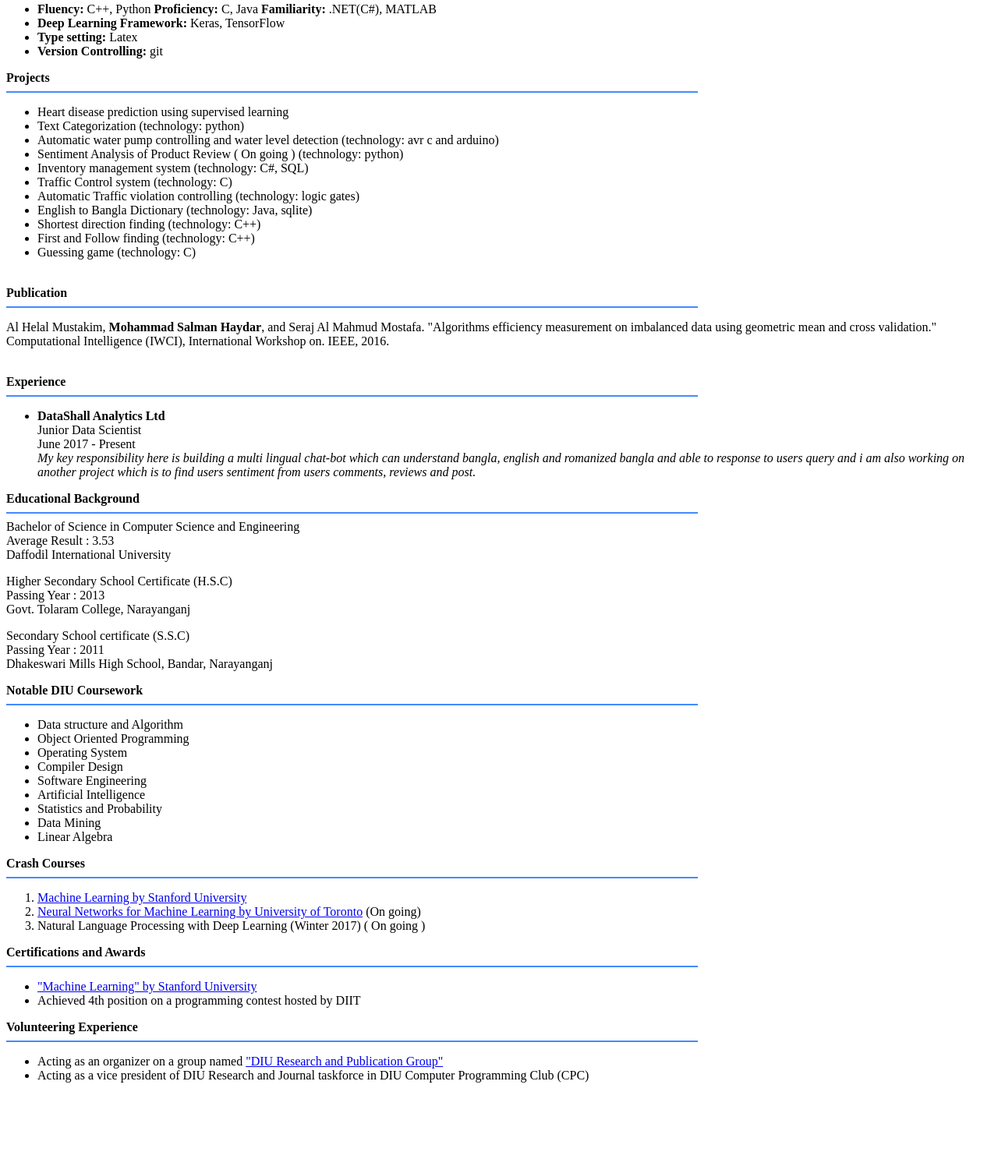
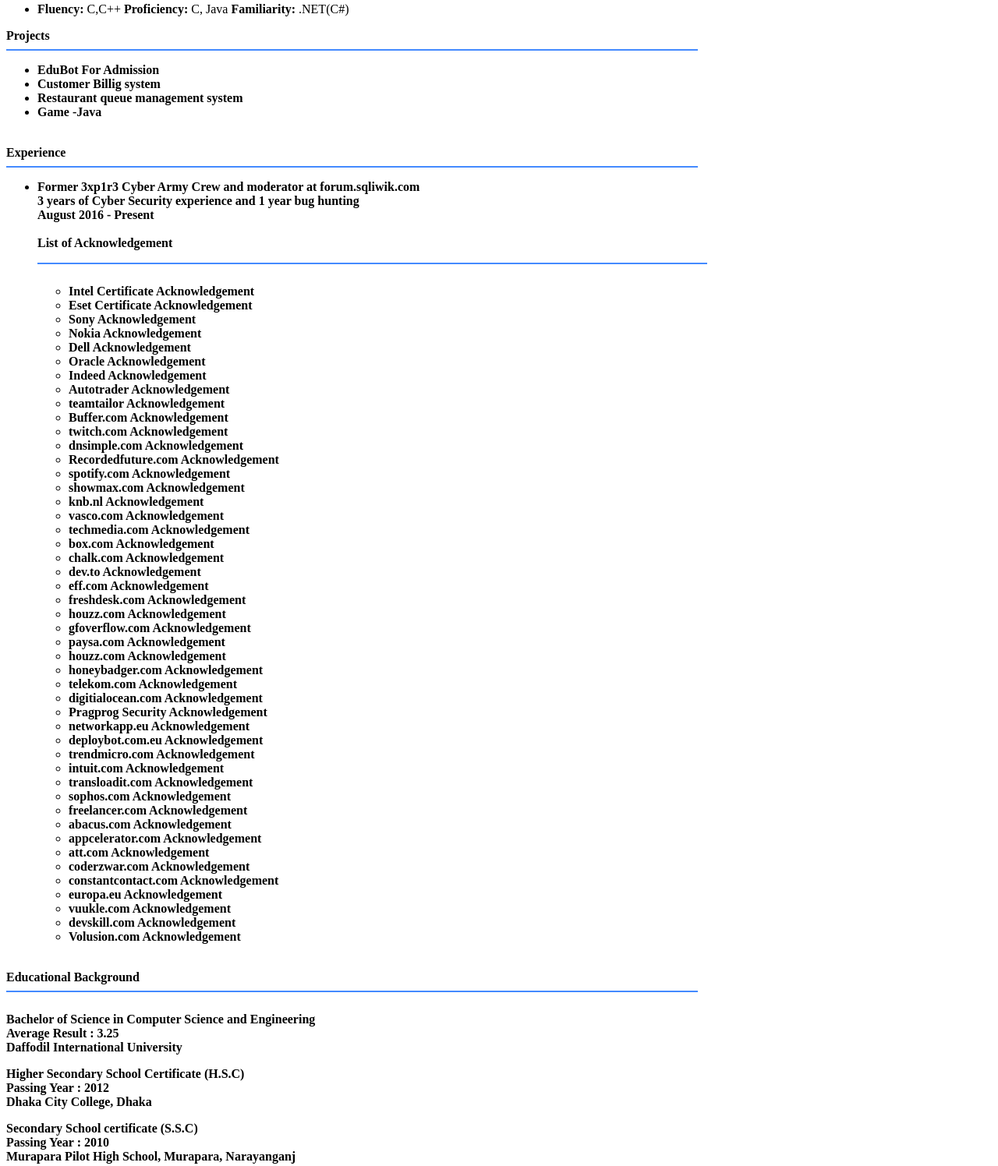
Before and after one commit to dipuhasan/dipuhasan, a plain HTML site: page index.html in a window 1280 px wide. Shown: the part 532-2028 px from the top of the page at 78% size. Before the commit the page ends 1937 px from the top, so only its background shows below. Drawn offline with Linux system fonts and the light colour scheme.

Commit message:
Update index.html

```diff
--- a/index.html
+++ b/index.html
@@ -35,12 +35,14 @@
 
 	</head>
 	<body>
-		<h4>Computer Science and Engineering graduate seeking employment in security research software firm<br></h4>
-		<p id="sum">Personable	and astute student with	proven time-management and	collaborative	skills developed through
-	programming contest and volunteer engagements.	Highly articulate	individual,	confident working	with	diverse
-cultures	and situations	in	which	cultural	awareness and appreciation	are integral. Strong	academic	 background, maintaining
-above-average results.Knowledgeable and keen	graduate	with	Computer Science and Engineering	and some	practical experience.
-Seeking opportunity	to	start	a	professional career	with the long-term aim of working as a part of security team.		<br></p>
+		<h4>Computer Science and Engineering graduate seeking employment in security research firm<br></h4>
+		<p id="sum">Novice at security research and bug hunting field.
+I joined bug hunting last year. Before start hunting I was 3xp1r3 Cyber Army crew member.
+And also moderator at forum.sqliwiki.com.
+I love sql injection and bypass hard sql challenges.It almost 3 years I was in cyber security field . Now I'm spending my time in bug hunting and learn security flaws.
+
+I got acknowledgement from differrent companies for reporting security issues. Like,
+Sony, Dell, Nokia, buffer, Oracle, indeed, bitdefender, spotify, box, eset, intel and more. 		<br></p>
 
 		<b>Key Skills</b>
 		<hr width="70%" color="#448AFF" align="left">
@@ -70,58 +72,113 @@ Seeking opportunity	to	start	a	professional career	with the long-term aim of wor
   </div>
 <hr width="70%" color="#448AFF" align="left">
 		<p><b>Technology</b>
-<br><ul><b><li>Fluency:</b> C++, Python <b>Proficiency:</b> C, Java <b>Familiarity: </b>  .NET(C#), MATLAB <br><b><li>Deep Learning Framework:</b> Keras, TensorFlow
-<br><li><b>Type setting:</b> Latex<br><li><b>Version Controlling:</b> git<br></ul></p>
+<br><ul><b><li>Fluency:</b> C,C++ <b>Proficiency:</b> C, Java <b>Familiarity: </b>  .NET(C#) <br><b>
+</ul></p>
 <b>Projects</b>
 <hr width="70%" color ="#448AFF" align="left">
 <div style="width: 100%;">
 		<ul>
-			<li>Heart disease prediction using supervised learning</li>
-<li>Text Categorization (technology: python)</li>
-<li>Automatic water pump controlling and water level detection (technology: avr c and arduino)</li>
-  <li>Sentiment Analysis of Product Review ( On going ) (technology: python)</li>
-  <li>Inventory management system (technology: C#, SQL)</li>
-  <li>Traffic Control system (technology: C)</li>
-  <li>Automatic Traffic violation controlling (technology: logic gates)</li>
-  <li>English to Bangla Dictionary (technology: Java, sqlite)</li>
-  <li>Shortest direction finding (technology: C++)</li>
-  <li>First and Follow finding (technology: C++)</li>
-  <li>Guessing game (technology: C)</li>
+			<li>EduBot For Admission</li>
+<li>Customer Billig system</li>
+<li>Restaurant queue management system</li>
+  <li>Game -Java</li>
 
   </ul>
   </div>
-  <br>
-  <b>Publication</b>
-  <hr width="70%" color ="#448AFF" align="left">
-  <p>Al Helal Mustakim, <b>Mohammad Salman Haydar</b>, and Seraj Al Mahmud Mostafa. "Algorithms efficiency measurement on imbalanced data using geometric mean and cross validation." Computational Intelligence (IWCI), International Workshop on. IEEE, 2016. </p>
+
+
+
 
   <br><b>Experience</b><br>
   <hr width="70%" color ="#448AFF" align="left">
 		<ul>
 		<li>
 		<p>
-		<b>DataShall Analytics Ltd</b><br>
-		Junior Data Scientist<br>
-		June 2017 - Present<br>
-                <i>My key responsibility here is building a multi lingual chat-bot which can understand bangla, english and romanized bangla and able to response to users query and i am also working on another project which is to find users sentiment from users comments, reviews and post.</i>
+		<b>Former 3xp1r3 Cyber Army Crew and moderator at forum.sqliwik.com</b><br>
+		3 years of Cyber Security experience and 1 year bug hunting<br>
+		August 2016 - Present<br></br>
+
+
+<b>List of Acknowledgement</b>
+<hr width="70%" color ="#448AFF" align="left">
+<div style="width: 100%;">
+		<ul>
+		</br>
+			<li>Intel Certificate Acknowledgement </li>
+<li>Eset Certificate Acknowledgement</li>
+<li>Sony  Acknowledgement</li>
+<li>Nokia Acknowledgement</li>
+<li>Dell Acknowledgement</li>
+<li>Oracle Acknowledgement</li>
+<li>Indeed Acknowledgement</li>
+<li>Autotrader Acknowledgement</li>
+<li>teamtailor Acknowledgement</li>
+<li>Buffer.com Acknowledgement</li>
+<li>twitch.com Acknowledgement</li>
+<li>dnsimple.com Acknowledgement</li>
+<li>Recordedfuture.com Acknowledgement</li>
+<li>spotify.com Acknowledgement</li>
+<li>showmax.com Acknowledgement</li>
+<li>knb.nl Acknowledgement</li>
+<li>vasco.com Acknowledgement</li>
+<li>techmedia.com Acknowledgement</li>
+<li>box.com Acknowledgement</li>
+<li>chalk.com Acknowledgement</li>
+<li>dev.to Acknowledgement</li>
+<li>eff.com Acknowledgement</li>
+<li>freshdesk.com Acknowledgement</li>
+<li>houzz.com Acknowledgement</li>
+<li>gfoverflow.com Acknowledgement</li>
+<li>paysa.com Acknowledgement</li>
+<li>houzz.com Acknowledgement</li>
+<li>honeybadger.com Acknowledgement</li>
+<li>telekom.com Acknowledgement</li>
+<li>digitialocean.com Acknowledgement</li>
+<li>Pragprog Security Acknowledgement</li>
+<li>networkapp.eu Acknowledgement</li>
+<li>deploybot.com.eu Acknowledgement</li>
+<li>trendmicro.com Acknowledgement</li>
+<li>intuit.com Acknowledgement</li>
+<li>transloadit.com Acknowledgement</li>
+<li>sophos.com Acknowledgement</li>
+<li>freelancer.com Acknowledgement</li>
+<li>abacus.com Acknowledgement</li>
+<li>appcelerator.com Acknowledgement</li>
+<li>att.com Acknowledgement</li>
+<li>coderzwar.com Acknowledgement</li>
+<li>constantcontact.com Acknowledgement</li>
+<li>europa.eu Acknowledgement</li>
+<li>vuukle.com Acknowledgement</li>
+<li>devskill.com Acknowledgement</li>
+<li>Volusion.com Acknowledgement</li>
+
+
+
+  </ul>
+  </div>
+  </br>
+
+
+
+
 		</p>
 		</li>
 		</ul>
 
   <b>Educational Background</b>
-  <hr width="70%" color ="#448AFF" align="left">
+  <hr width="70%" color ="#448AFF" align="left"></br>
   Bachelor of Science in Computer Science and Engineering <br>
-  Average Result : 3.53 <br>
+  Average Result : 3.25 <br>
   Daffodil International University</p>
   <p>
   	Higher Secondary School Certificate (H.S.C)<br>
-  	Passing Year : 2013<br>
-  	Govt. Tolaram College, Narayanganj<br>
+  	Passing Year : 2012<br>
+  	Dhaka City College, Dhaka<br>
   </p>
   <p>
   	Secondary School certificate (S.S.C)<br>
-  	Passing Year : 2011<br>
-  	Dhakeswari Mills High School, Bandar, Narayanganj<br>
+  	Passing Year : 2010<br>
+  	Murapara Pilot High School, Murapara, Narayanganj<br>
   </p>
   	<b>Notable DIU Coursework</b>
   	<hr width="70%" color ="#448AFF" align="left">
@@ -140,20 +197,13 @@ Seeking opportunity	to	start	a	professional career	with the long-term aim of wor
   </ul>
   </div>
 
-  <b>Crash Courses</b>
-  <hr width="70%" color ="#448AFF" align="left">
-  <div style="width: 100%;">
-		<ol type="1">
-			<li><a href="https://www.coursera.org/learn/machine-learning/home/welcome" >Machine Learning by Stanford University</a></li>
-			<li><a href="https://www.coursera.org/learn/neural-networks/home/welcome" >Neural Networks for Machine Learning by University of Toronto</a> (On going)</li>
-			<li>Natural Language Processing with Deep Learning (Winter 2017) ( On going )</li>
-		</ol>
-		</div>
+
+
 		<b>Certifications and Awards</b>
   <hr width="70%" color ="#448AFF" align="left">
   <div style="width: 100%;">
 		<ul>
-			<li><a href="https://www.coursera.org/account/accomplishments/certificate/QCCX7MG2NNJQ">"Machine Learning" by Stanford University</a></li>
+			<li><a href="https://www.bugcrowd.com">"Got swag, T-shirts, Bounties for security reports" </a></li>
 			<li>Achieved 4th position on a programming contest hosted by DIIT</li>
 		</ul>
 		</div>
@@ -161,10 +211,9 @@ Seeking opportunity	to	start	a	professional career	with the long-term aim of wor
 	<b>Volunteering Experience</b>
   <hr width="70%" color ="#448AFF" align="left">
   <div style="width: 100%;">
-		<ul>
-			<li>Acting as an organizer on a group named <a href="https://www.facebook.com/groups/diuresearch/">"DIU Research and Publication Group"</a></li>
-			<li>Acting as a vice president of DIU Research and Journal taskforce in DIU Computer Programming Club (CPC)</li>
-		</ul>
+N/A
+
+
 		</div>
 	</body>
 </html>
```
